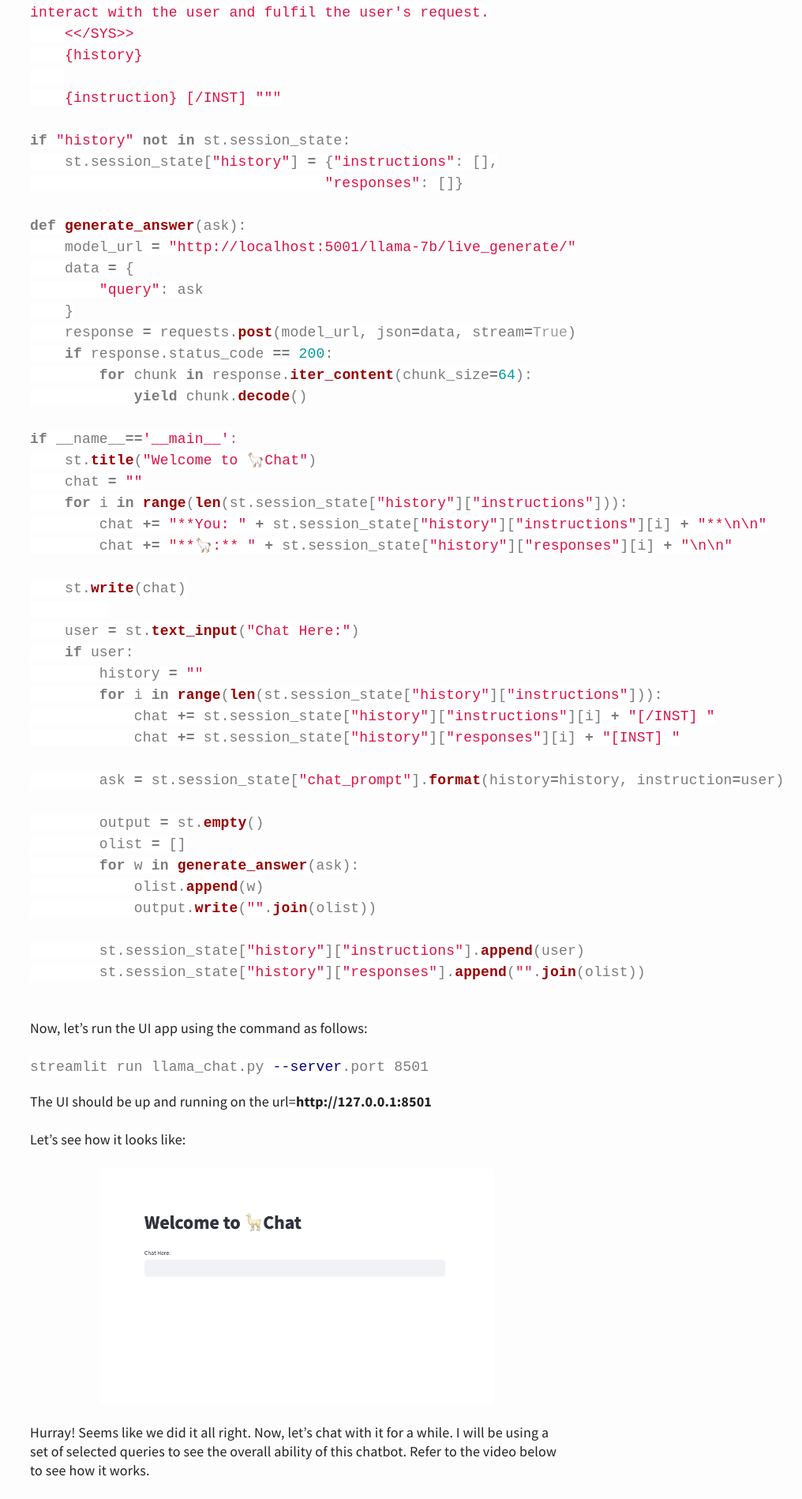
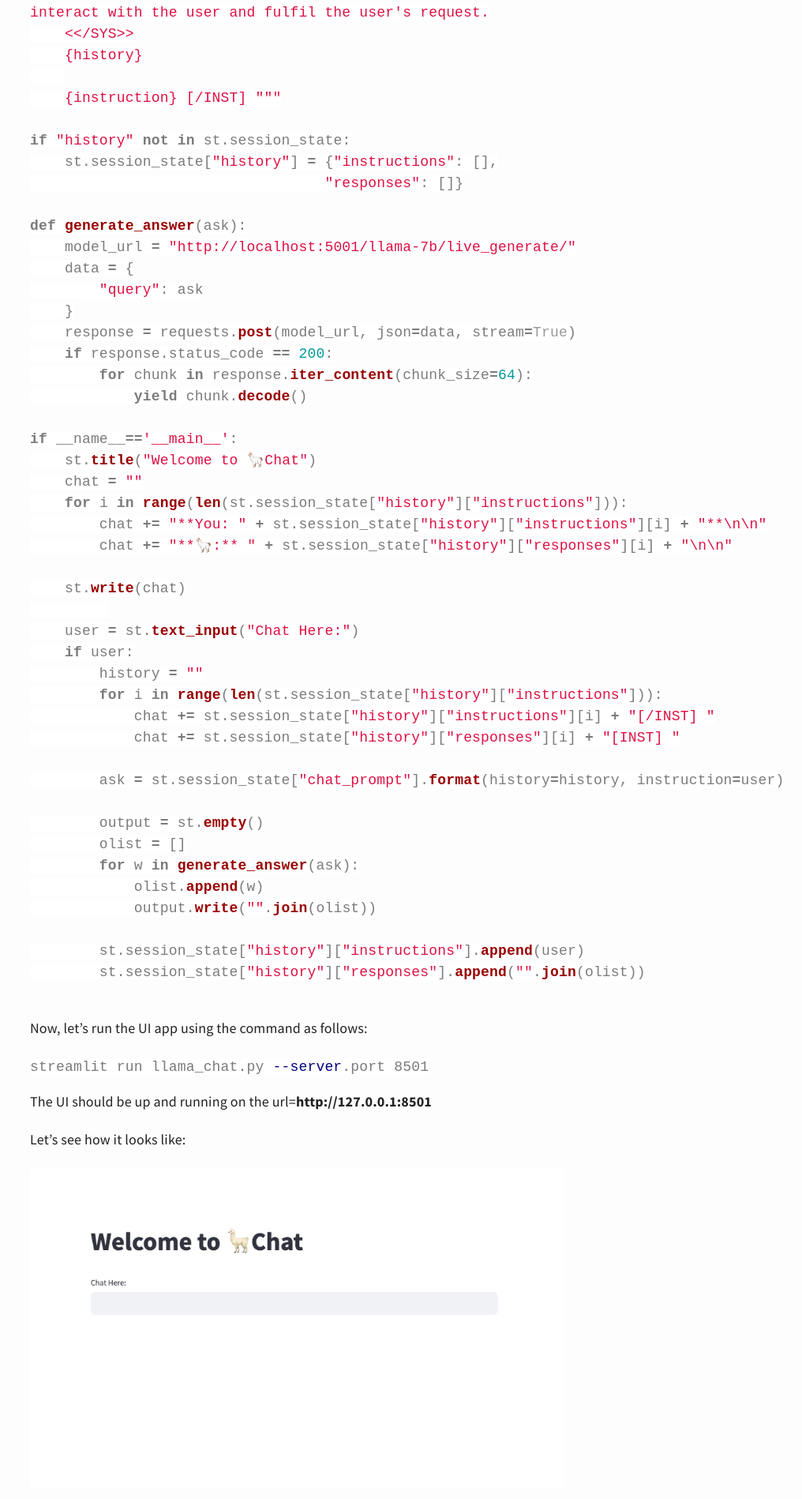
Before and after one commit to spraphul/blog, a Jekyll site: the page built from _posts/2023-10-26-llama.md, in a window 1280 px wide. Shown: the part 3173-5071 px from the top of the page at 79% size, without its empty margins (264-1280 px from the left). Built offline with Jekyll 4.4.1, drawn with Linux system fonts in a browser that asks for light colours; grey boxes are pictures that could not be loaded.

Commit message:
Update 2023-10-26-llama.md

```diff
--- a/_posts/2023-10-26-llama.md
+++ b/_posts/2023-10-26-llama.md
@@ -158,7 +158,7 @@ The UI should be up and running on the url=**http://127.0.0.1:8501**
 
 Let's see how it looks like:
 
-<img src="https://github.com/spraphul/blog/blob/gh-pages/_posts/llama_chat1.png?raw=true" alt="drawing" width="500"/>
+<img src="https://github.com/spraphul/blog/blob/gh-pages/_posts/llama_chat1.png?raw=true" alt="drawing" width="700"/>
 
 Hurray! Seems like we did it all right. Now, let's chat with it for a while. I will be using a set of selected queries to see the overall ability of this chatbot.
 Refer to the video below to see how it works.
```
